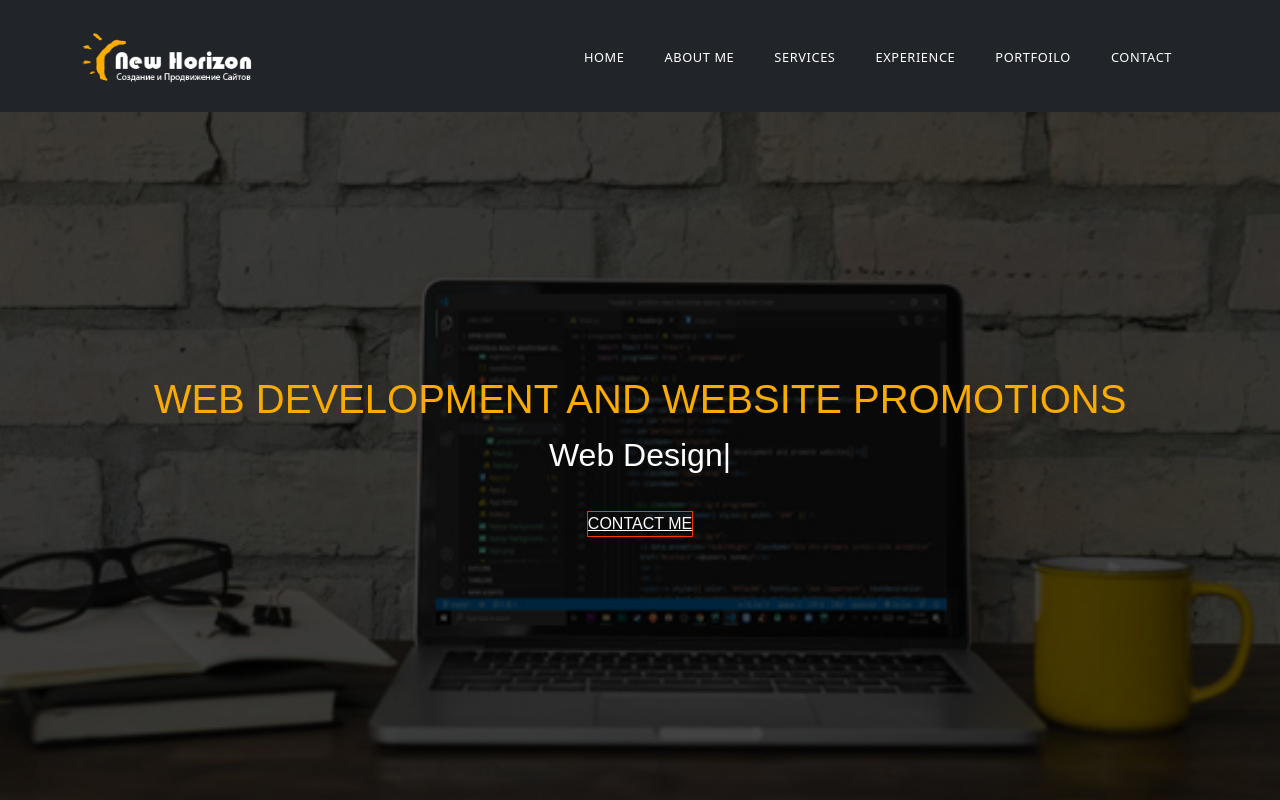
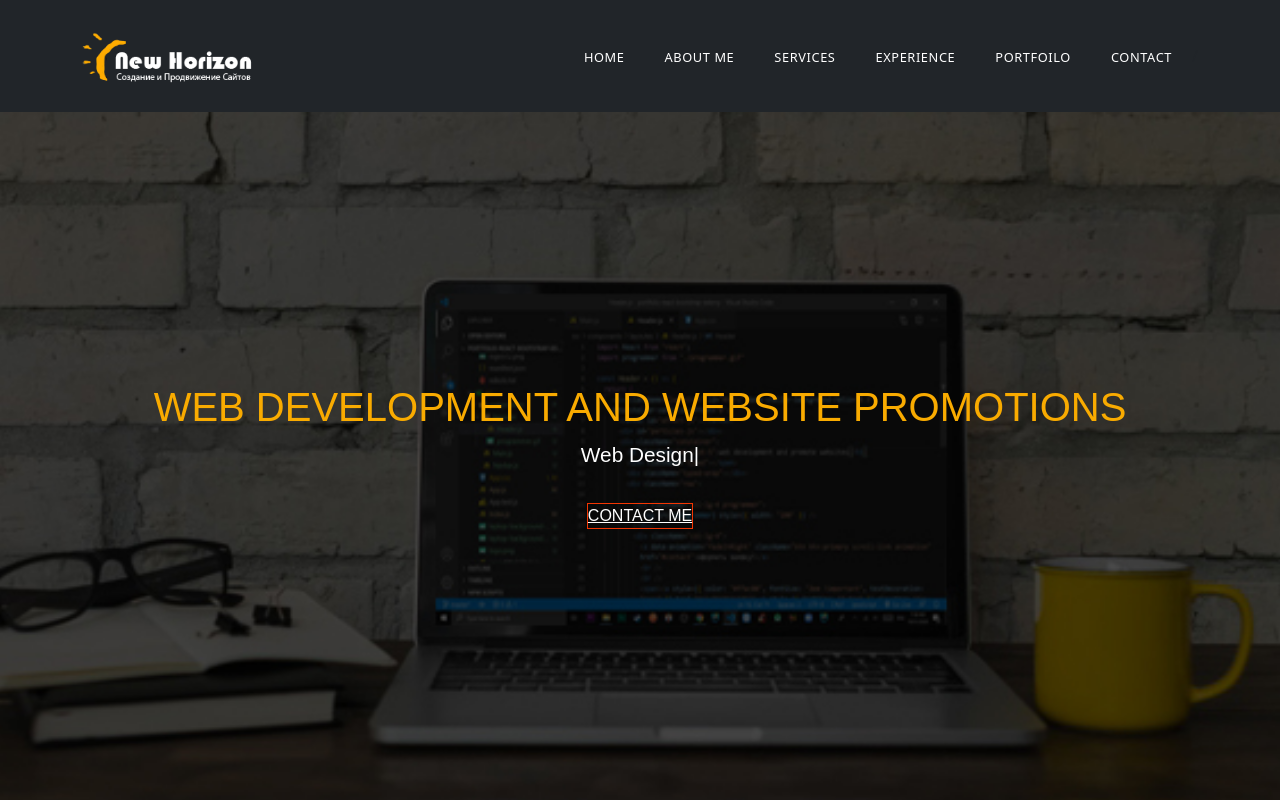
Before and after one commit to Aray30/React-Portfolio, a React (Create React App) app: page / in a window 1280 px wide. Shown: the top 800 px of the page. Built offline with nearby package versions, Linux system fonts and the light colour scheme.

Commit message:
Header Complete

```diff
--- a/src/App.css
+++ b/src/App.css
@@ -56,6 +56,11 @@ body {
 
 /************************** NAVBAR *******************************/
 
+nav{
+  z-index: 2;
+}
+
+
 .logo {
   width:16.25rem;
 }
@@ -88,6 +93,12 @@ text-transform: uppercase;
   height: 6rem !important;
 }
 
+@media(max-width: 768px) {
+  .navbar-brand {
+    width: 7rem;
+  }
+}
+
 
 .navbar-nav > li > a.active, .navbar-nav > li > a.active:focus {
   border-top: 0.1875rem solid var(--primary--orange);
@@ -116,12 +127,12 @@ text-transform: uppercase;
     left: 0;
     right: 0;
     bottom: 0;
-
     flex-direction: column;
     justify-content: center;
     align-items: center;
-  text-align: center;
+   text-align: center;
   font-family:"Roboto Condensed ", sans-serif;
+  z-index: 1;
 }
 
 
@@ -133,6 +144,8 @@ text-transform: uppercase;
 
 
 
+
+
 /**************************Typed Text  *******************************/
 
 .typed-text {
@@ -140,6 +153,17 @@ text-transform: uppercase;
   color: var(--primary--white);
 
 }
+
+
+@media(max-width: 768px) {
+  .main-info h1 {
+    font-size: 1.7rem !important;
+  }
+}
+.typed-text{
+  font-size: 1.3rem !important;
+}
+
 
 /**************************Header Main Offer Button  *******************************/
 
@@ -151,3 +175,29 @@ text-transform: uppercase;
   color: var(--primary--white);
   margin: 2rem;
 }
+
+
+.btn-main-offer:hover {
+  text-decoration: none;
+  background-color: var(--primary--red);
+  color: var(--primary--white);
+  transition: .2s ease-in-out;
+}
+
+/**************************Particles *******************************/
+
+
+.tsparticles-canvas-el {
+  position:absolute;
+  height:100vh;
+  width: 100vw;
+  z-index: 1;
+
+}
+
+
+@media(max-width: 768px) {
+  .particles-canvas {
+    display: none;
+  }
+}
--- a/src/App.js
+++ b/src/App.js
@@ -8,6 +8,7 @@ function App() {
   return (
     <>
   <Particles
+    className="particles-canvas"
     params={{
       particles: {
         number:{
@@ -16,7 +17,15 @@ function App() {
             enable: true,
             value_area: 900
           }
+        },
+        shape:{
+          type:"circle",
+          stroke: {
+            width:6,
+            color:"#f9ab00"
+          }
         }
+
 
       }
     }}
```
Also changed, not shown: 1 other file (tests, documents, lock files or other folders).
